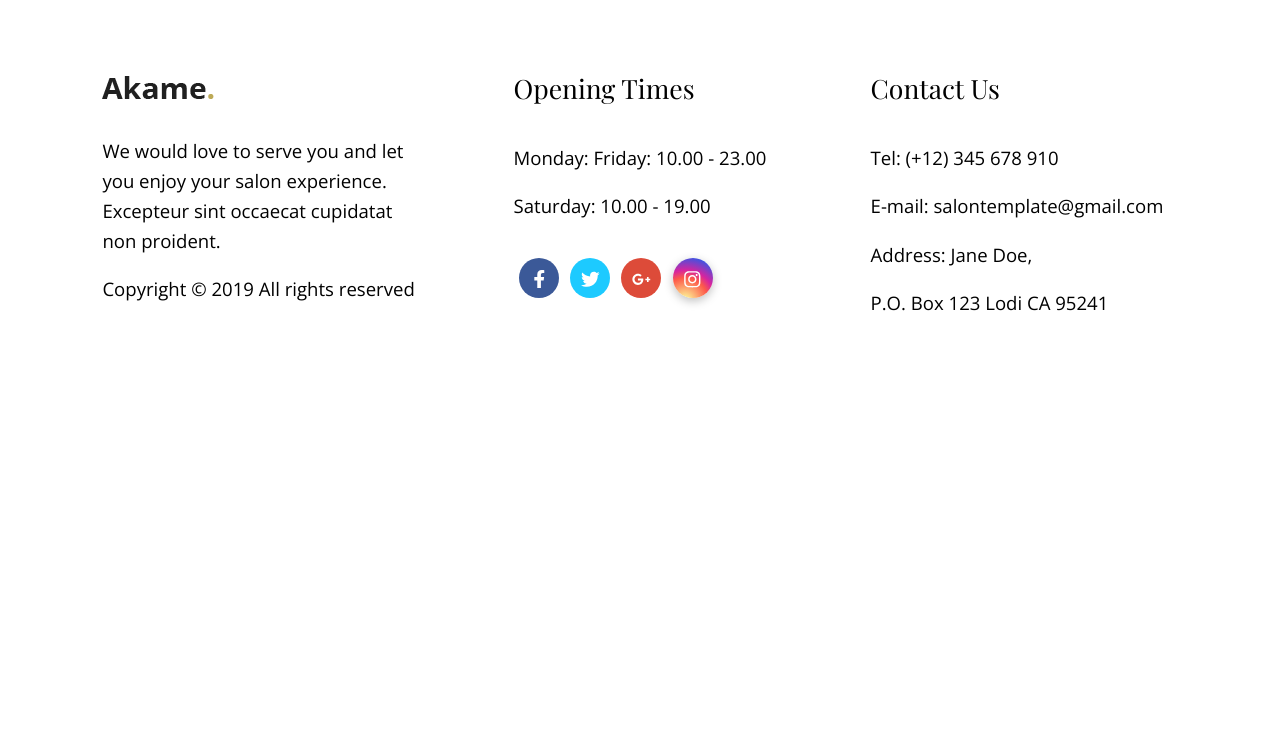
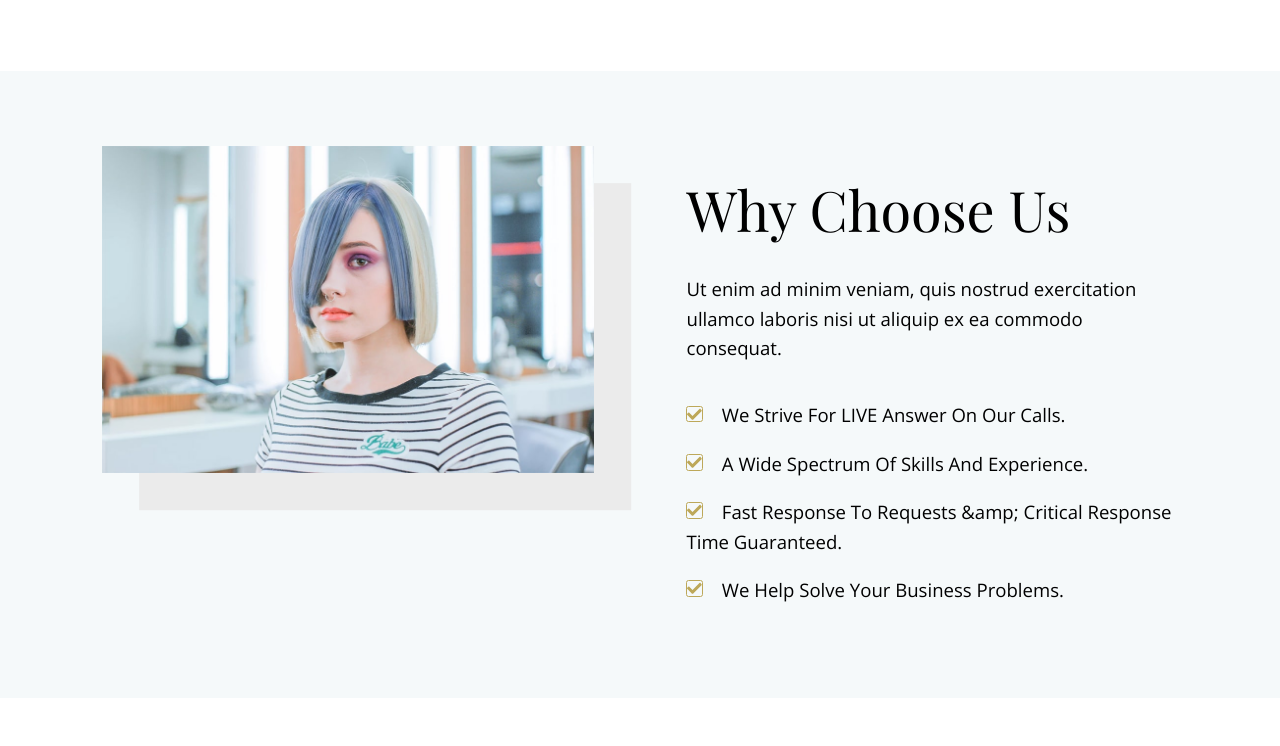
Before and after one commit to sashazm/gatsby-akame, a Gatsby site: page / in a window 1280 px wide. Shown: the part 2194-2940 px from the top of the page. Before the commit the page ends 2605 px from the top, so only its background shows below. Built offline with nearby package versions, Linux system fonts and the light colour scheme; Gatsby itself is replaced by a stand-in of ours.

Commit message:
why-choose component

```diff
--- a/src/components/footer.js
+++ b/src/components/footer.js
@@ -49,7 +49,7 @@ const Footer = () => (
             <FaGooglePlusG />
           </a>
           <a href="#" className="social-icon social-icon--instagram">
-            <FaInstagram className="fab fa-instagram" />
+            <FaInstagram />
           </a>
         </div>
       </section>
--- a/src/components/why-choose.js
+++ b/src/components/why-choose.js
@@ -1,9 +1,54 @@
 import React from "react"
+import img4 from "../images/photos/4.jpg"
+import { FaCheck } from "react-icons/fa"
 
-const RenameMe = () => (
-  <div>
+const checkpointArr = [
+  {
+    text: "We Strive For LIVE Answer On Our Calls.",
+  },
+  {
+    text: "A Wide Spectrum Of Skills And Experience.",
+  },
+  {
+    text: "Fast Response To Requests &amp; Critical Response Time Guaranteed.",
+  },
+  {
+    text: "We Help Solve Your Business Problems.",
+  },
+]
 
-  </div>
+const WhyChoose = () => (
+  <section className="l-vertical-space section-highlight">
+    <div className="l-container why-choose">
+      {/* <!-- Section Heading --> */}
+      <div>
+        <img
+          src={img4}
+          alt="Lady with styled hair"
+          className="why-choose__image"
+        />
+      </div>
+      <section>
+        <header>
+          <h1>Why Choose Us</h1>
+          <p>
+            Ut enim ad minim veniam, quis nostrud exercitation ullamco laboris
+            nisi ut aliquip ex ea commodo consequat.
+          </p>
+        </header>
+
+        {/* <!-- Choose Us Content --> */}
+        <ul className="why-choose__list">
+          {checkpointArr.map((checkpoint, index) => (
+            <li key={index}>
+              <FaCheck className="checkbox checkbox__check checkbox__check--alt" />
+              {checkpoint.text}
+            </li>
+          ))}
+        </ul>
+      </section>
+    </div>
+  </section>
 )
 
-export default RenameMe
+export default WhyChoose
--- a/src/pages/index.js
+++ b/src/pages/index.js
@@ -5,6 +5,7 @@ import SEO from "../components/seo"
 import WelcomeBanner from "../components/welcome-banner"
 import AboutUs from "../components/about-us"
 import OurServices from "../components/our-services"
+import WhyChoose from "../components/why-choose"
 
 const IndexPage = () => (
   <Layout>
@@ -13,6 +14,7 @@ const IndexPage = () => (
     <AboutUs />
     <div class="l-container section__border" />
     <OurServices />
+    <WhyChoose />
   </Layout>
 )
 
```
